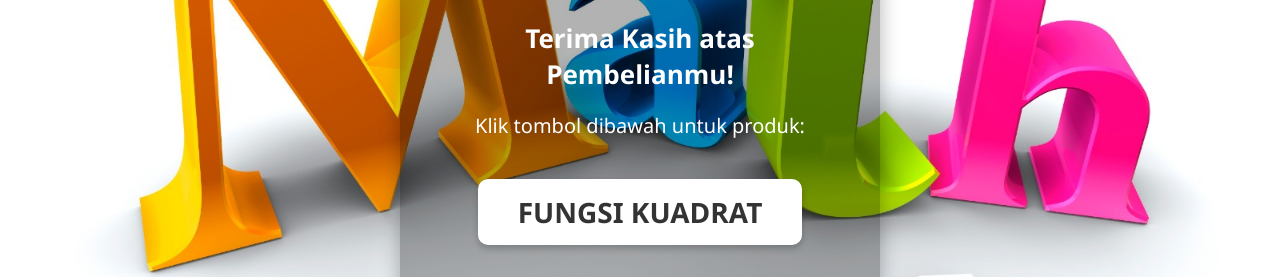
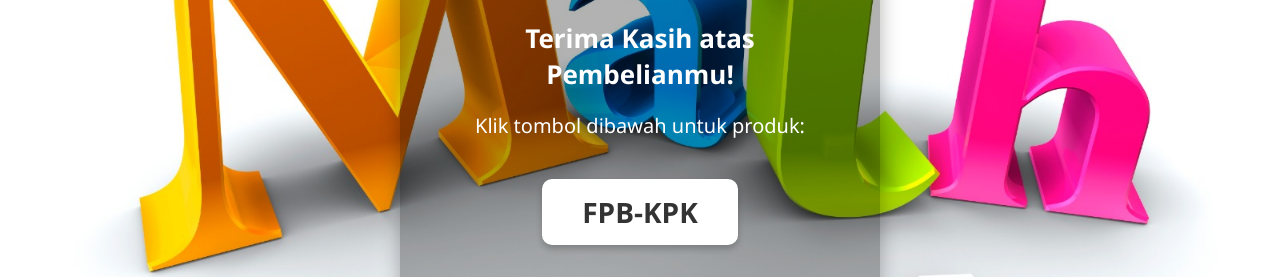
Before and after one commit to Zhafranath/FPB-KPK, a plain HTML site: page index.html in a window 1280 px wide. Shown: the part 259-536 px from the top of the page. Drawn offline with Linux system fonts and the light colour scheme.

Commit message:
Update index.html

```diff
--- a/index.html
+++ b/index.html
@@ -11,7 +11,7 @@
     <img src="logo.jpg" alt="Logo Aljabar Platinum" class="logo">
     <h1>Terima Kasih atas Pembelianmu!</h1>
     <p>Klik tombol dibawah untuk produk:</p>
-    <a href="https://heyzine.com/flip-book/b30307c79c.html" class="product-button">FUNGSI KUADRAT</a>
+    <a href="https://heyzine.com/flip-book/6018201a04.html" class="product-button">FPB-KPK</a>
     <p>Konfirmasi via WA untuk mendapatkan<br>akses masuk produk :</p>
     <a href="https://api.whatsapp.com/send?phone=6289515466266&text=Halo%20kak!%20Saya%20sudah%20melakukan%20pembelian%20dan%20ingin%20konfirmasi%20serta%20minta%20akses%20ke%20produknya.%20Terima%20kasih!%20🙏😊" target="_blank" class="wa-button">
         <img src="wa.png" alt="WhatsApp" class="wa-icon">
```
